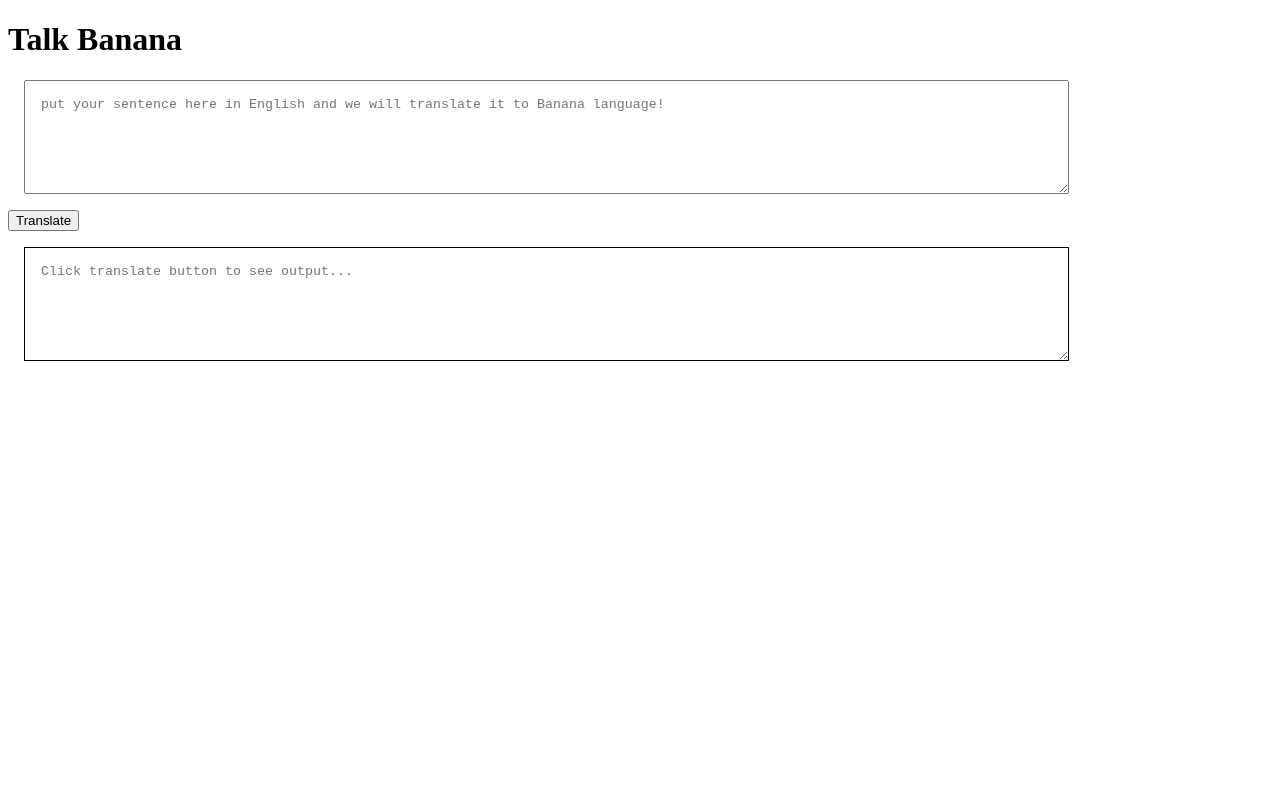
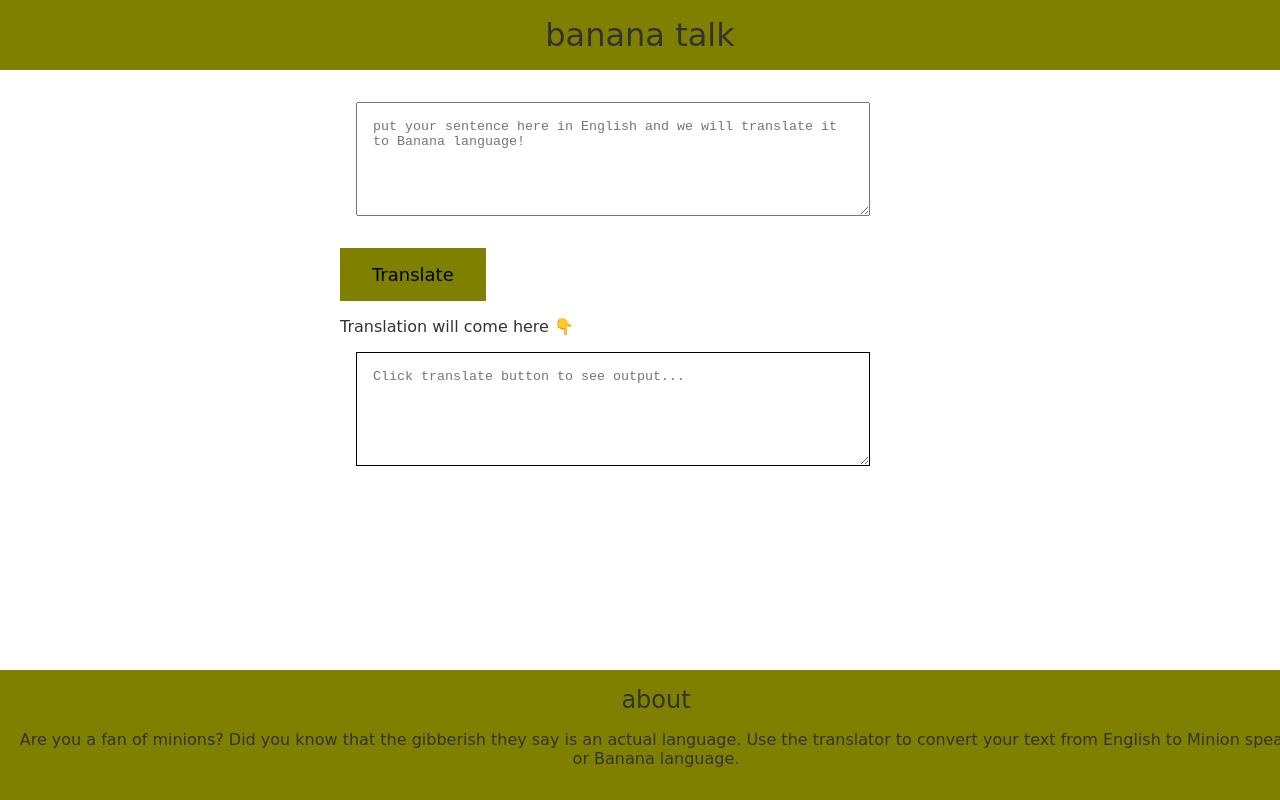
Before and after one commit to bigyanpatel/bannana-speak, a plain HTML site: page index.html in a window 1280 px wide. Drawn offline with Linux system fonts and the light colour scheme.

Commit message:
completed designing

```diff
--- a/index.html
+++ b/index.html
@@ -4,40 +4,37 @@
     <meta charset="UTF-8">
     <meta http-equiv="X-UA-Compatible" content="IE=edge">
     <meta name="viewport" content="width=device-width, initial-scale=1.0">
+    <link rel="stylesheet" href="styles.css">
     <title>Talk Banana</title>
-
-    <style>
-
-        textarea {
-            width: 80%;
-            height: 10vh;
-            display: block;
-            margin: 1rem;
-            padding: 1rem;
-        }
-
-        #txt-output {
-            border: 1px solid black;
-            height: 10vh;
-            width: 80%;
-            margin: 1rem;
-            padding: 1rem;
-        }
-
-    </style>
-
 </head>
 
 <body>
 
-    <h1>Talk Banana</h1>
+    <nav>
+        <div style="font-size: 2rem; padding: 1rem;">
+        banana talk
+        </div>
+    </nav>
 
-    <textarea id="txt-input"
-    placeholder="put your sentence here in English and we will translate it to Banana language!"></textarea>
+    <main>
+        <textarea id="txt-input"
+        placeholder="put your sentence here in English and we will translate it to Banana language!"></textarea>
 
-    <button id="btn-translate">Translate</button>
+        <button id="btn-translate">Translate</button>
 
-    <textarea id="txt-output" placeholder="Click translate button to see output..."></textarea>
+        <div>Translation will come here 👇</div>
+
+        <textarea id="txt-output" placeholder="Click translate button to see output..."></textarea>
+    </main>
+
+
+
+    <footer>
+        <div style="font-size: x-large;">about</div>
+        <p>Are you a fan of minions? Did you know that the gibberish they say is an actual language. Use the translator
+            to convert your text from English to Minion speak or Banana language.</p>
+    </footer>
+
 
     <script src="app.js" type="text/javascript"></script>
 
--- /dev/null
+++ b/styles.css
@@ -0,0 +1,59 @@
+:root {
+    --primary: olive;
+    --black: #333333;
+    --width-break: 600px;
+}
+
+body {
+    margin: 0;
+    font-family: 'Kalam', cursive;
+    color: #333333;
+}
+
+main {
+    margin: auto;
+    padding: 1rem;
+    max-width: var(--width-break);
+    min-height: fit-content;
+}
+
+
+nav {
+    background-color: var(--primary);
+    text-align: center;
+}
+
+textarea {
+    width: 80%;
+    height: 10vh;
+    display: block;
+    margin: 1rem;
+    padding: 1rem;
+}
+
+button {
+    background-color: var(--primary);
+    border: none;
+    margin: 1rem 0rem;
+    padding: 1rem 2rem;
+    font-family: 'Kalam', cursive;
+    font-size: large;
+
+}
+
+#txt-output {
+    border: 1px solid black;
+    height: 10vh;
+    width: 80%;
+    margin: 1rem;
+    padding: 1rem;
+}
+
+footer {
+    position: fixed;
+    bottom: 0;
+    width: 100%;
+    padding: 1rem;
+    background-color: var(--primary);
+    text-align: center;
+}
```
